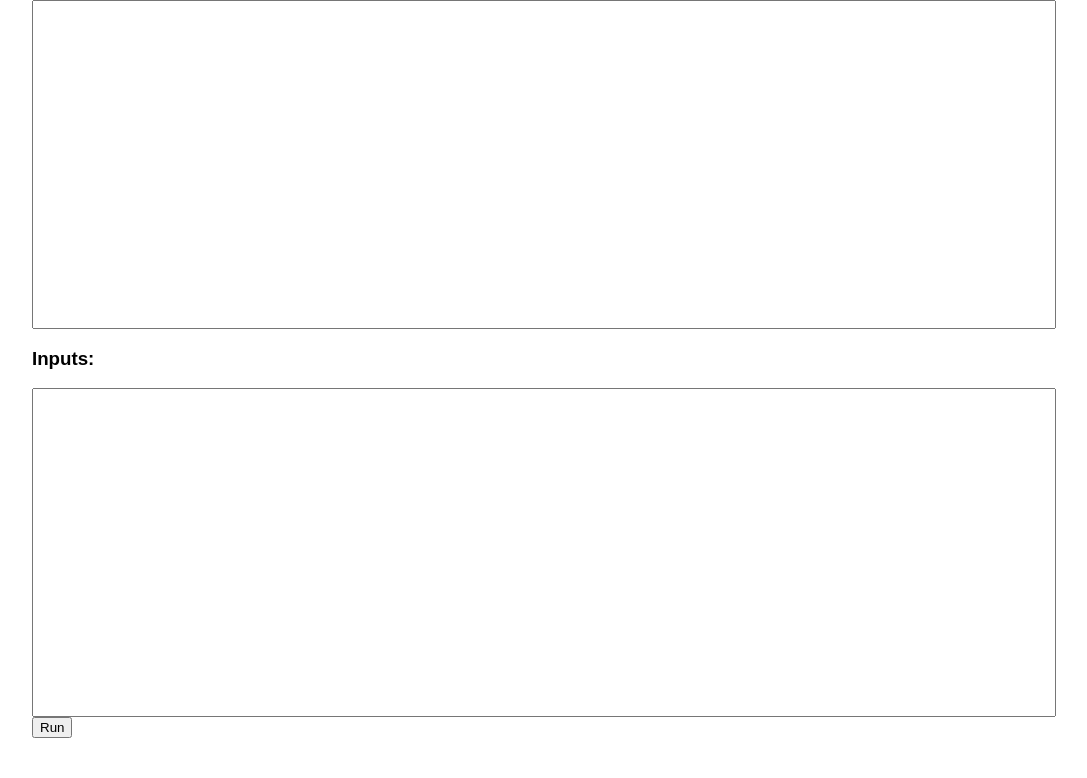
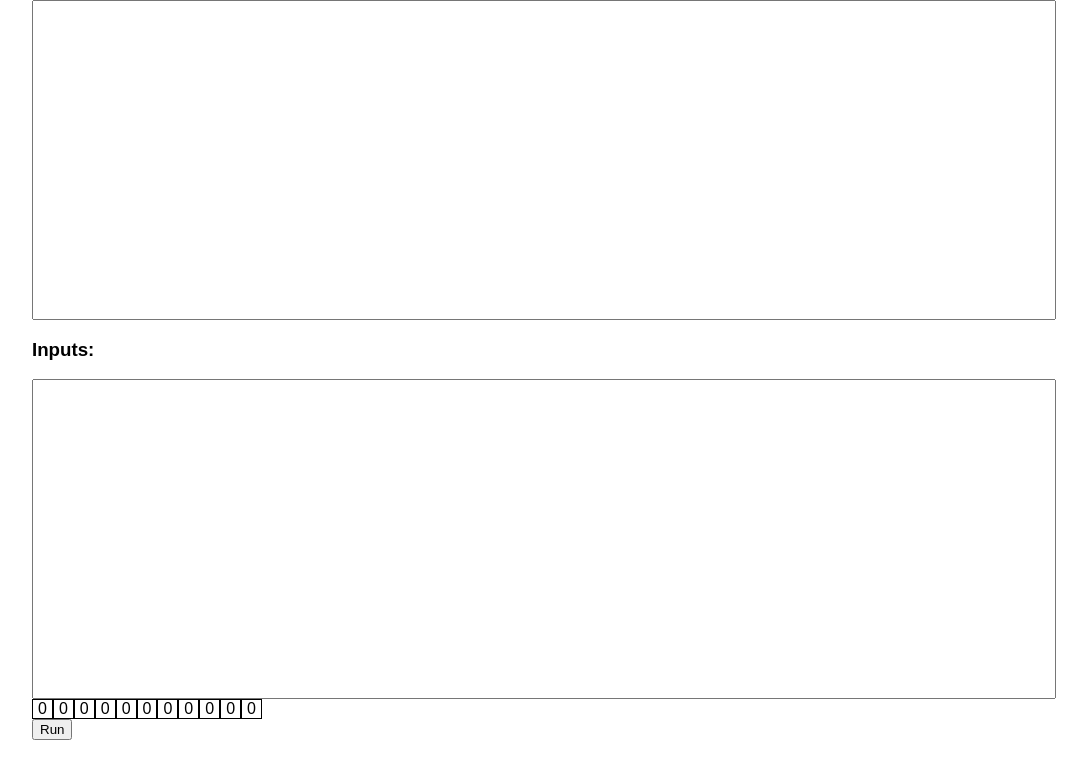
Before and after one commit to BrainifIDE/brainifide, a React (Create React App) app: page / in a window 1280 px wide. Shown: the top 778 px of the page, without its empty margins (96-1183 px from the left). Built offline with nearby package versions, Linux system fonts and the light colour scheme.

Commit message:
Poor man visualizer

```diff
--- a/src/App.js
+++ b/src/App.js
@@ -1,6 +1,7 @@
 import React, { Component } from 'react';
 import './App.css';
 import { parser, execute } from 'bfvm';
+import DataStoreVisualizer from './DataStoreVisualizer';
 
 class App extends Component {
   constructor() {
@@ -9,7 +10,11 @@ class App extends Component {
     this.state = {
       code: "",
       stdout: "",
-      input: ""
+      input: "",
+      executionContext: {
+        table: {},
+        position: 0
+      }
     };
 
     ["onInputChange", "onCodeChange", "onRunCode"].forEach(fn => {
@@ -31,8 +36,12 @@ class App extends Component {
                     onChange={ this.onInputChange } />
         </div>
 
+        <div className="visualizer">
+          <DataStoreVisualizer executionContext={ this.state.executionContext } />
+        </div>
+
         <div className="buttons">
-          <button onClick={ this.onRunCode } >Run</button>
+          <button onClick={ this.onRunCode }>Run</button>
         </div>
 
         <div className="stdout">
@@ -60,7 +69,8 @@ class App extends Component {
     const ast = parser(this.state.code);
     const executionResults = execute(ast, this.state.input);
     this.setState({
-      stdout: executeResults.stdout
+      stdout: executionResults.stdout,
+      executionContext: executionResults.context
     });
   }
 }
--- /dev/null
+++ b/src/DataStoreVisualizer.css
@@ -0,0 +1,9 @@
+.DataStoreVisualizer {
+  display: flex;
+}
+
+.DataStoreVisualizer .cell {
+  padding-left: 5px;
+  padding-right: 5px;
+  border: 1px solid black;
+}
--- /dev/null
+++ b/src/DataStoreVisualizer.js
@@ -0,0 +1,27 @@
+import React, { Component } from 'react';
+import './DataStoreVisualizer.css';
+
+class DataStoreVisualizer extends Component {
+  renderCells() {
+    const numbers = [];
+    const context = this.props.executionContext;
+
+    for (let i = -5; i <= 5; i++) {
+      numbers.push(context.table[context.pointer + i] || 0);
+    }
+
+    return numbers.map((num, i) => {
+      return <div key={i} className="cell">{ num }</div>;
+    });
+  }
+
+  render() {
+    return (
+      <div className="DataStoreVisualizer">
+        { this.renderCells() }
+      </div>
+    );
+  }
+}
+
+export default DataStoreVisualizer;
```
